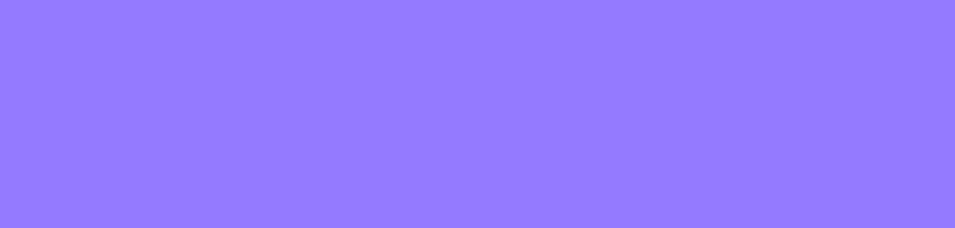
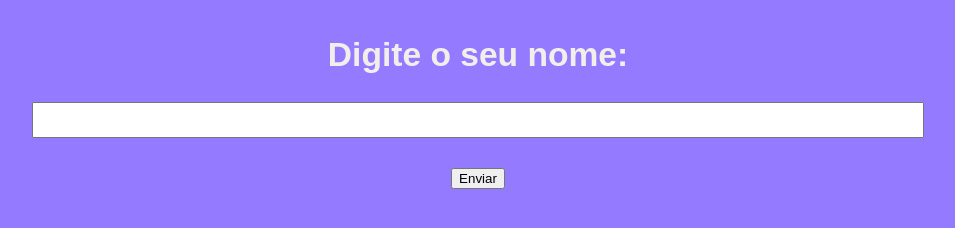
Before and after one commit to SavioSrg/web-development-studies, a plain HTML site: page exercicio_projeto/ex002/index.html in a window 1280 px wide. Shown: the whole page, without its empty margins (162-1117 px from the left). Drawn offline with Linux system fonts and the light colour scheme.

Commit message:
Exercicio - Métodos de String

```diff
--- a/exercicio_projeto/ex002/index.html
+++ b/exercicio_projeto/ex002/index.html
@@ -8,9 +8,12 @@
 </head>
 <body>
     <main>
+        <h2>Digite o seu nome:</h2>
+        <input type="text" name="texto" id="texto">
+        <input type="button" value="Enviar" onclick="textoEnviado()">
+        <section id="campoTexto"></section>
     </main>
-
-    <script>
+    <script src="script.js">
     </script>
 </body>
 </html>
--- /dev/null
+++ b/exercicio_projeto/ex002/script.js
@@ -0,0 +1,17 @@
+
+
+function textoEnviado() {
+    const nome = document.getElementById('texto').value;
+
+    const imp = document.getElementById('campoTexto');
+
+    imp.innerHTML += `Seu nome é: ${nome}<br>`;
+    imp.innerHTML += `Seu nome tem ${nome.length} letras <br>`;
+    imp.innerHTML += `A segunda letra do seu nome é: ${nome[1]}<br>`;
+    imp.innerHTML += `Qual o primeiro índice da letra LETRA  I no seu nome? ${nome.indexOf('i')}<br>`;
+    imp.innerHTML += `Qual o último índice da letra LETRA I no seu nome? ${nome.lastIndexOf('i')}<br>`;
+    imp.innerHTML += `As últimas 3 letras do seu nome são: ${nome.slice(-3, nome.length)}<br>`;
+    imp.innerHTML += `As palavras do seu nome são: ${nome.split(' ')}<br>`;
+    imp.innerHTML += `Seu nome com letras maiúsculas: ${nome.toUpperCase()}<br>`;
+    imp.innerHTML += `Seu nome com letras minúsculas: ${nome.toLowerCase()}<br>`;
+}
--- a/exercicio_projeto/ex002/style.css
+++ b/exercicio_projeto/ex002/style.css
@@ -4,6 +4,17 @@ body{
     font: normal 1.4em Arial, Helvetica, sans-serif;
 }
 
-h1{
-    text-align: center;
+main{
+    display: flex;
+    flex-direction: column;
+    align-items: center;
 }
+
+input#texto{
+    width: 70%;
+    height: 30px;
+}
+
+input{
+    margin-bottom: 30px;
+}
```
